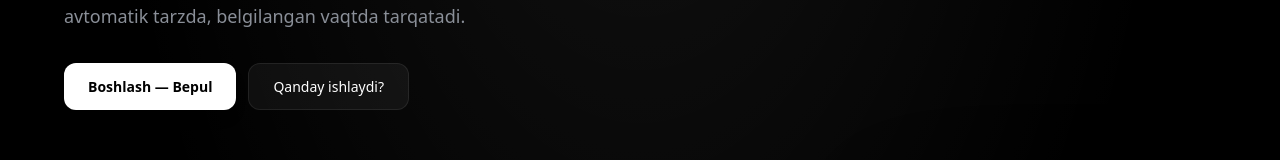
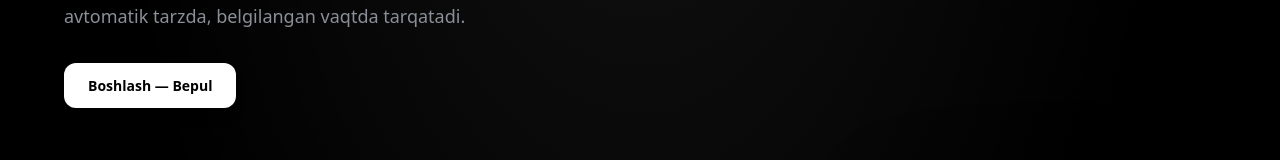
Before and after one commit to jooshaa/a4logisticsLanding, a Next.js app: page / in a window 1280 px wide. Shown: the part 380-540 px from the top of the page. Built offline with nearby package versions, Linux system fonts and the light colour scheme.

Commit message:
Remove redundant 'Qanday ishlaydi?' button

```diff
--- a/app/page.tsx
+++ b/app/page.tsx
@@ -170,12 +170,6 @@ export default function Home() {
             >
               Boshlash — Bepul
             </a>
-            <a
-              href="#how"
-              className="inline-flex items-center justify-center gap-2 px-6 py-3 rounded-xl bg-white/[0.05] border border-white/[0.08] text-white text-[14px] font-medium hover:bg-white/[0.08] transition-colors"
-            >
-              Qanday ishlaydi?
-            </a>
           </div>
         </div>
 
```
